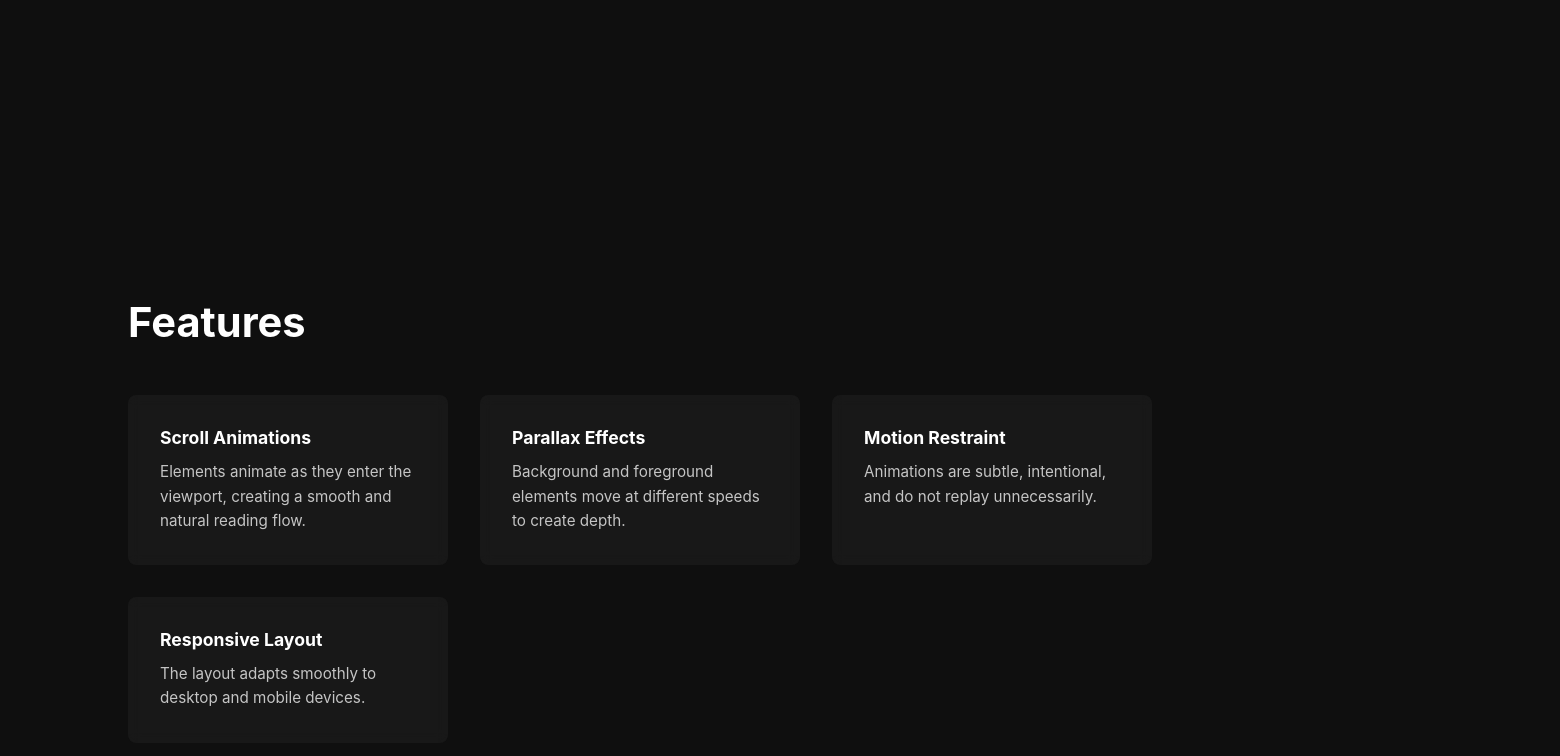
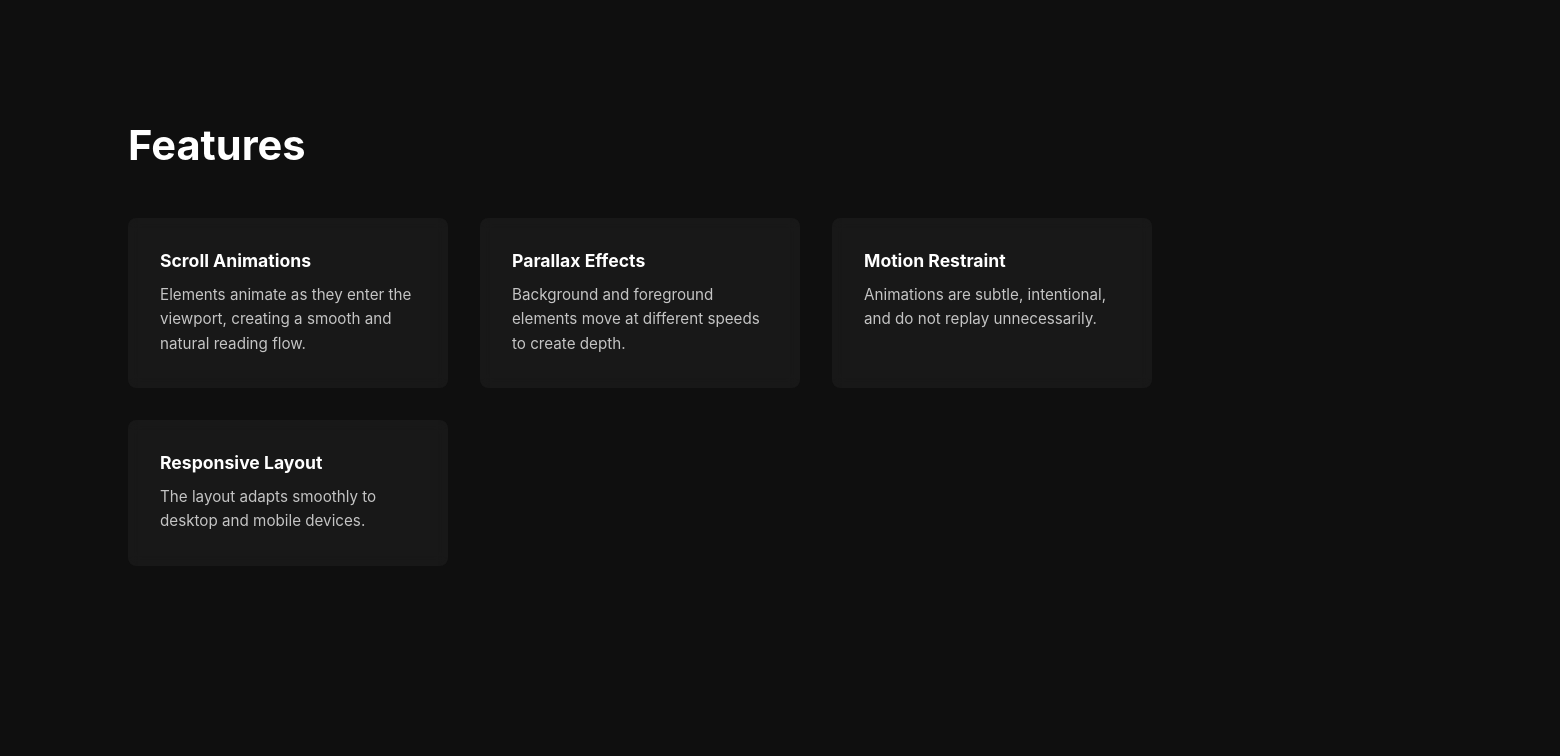
Before and after one commit to AhmedElselly/site_animation, a React (Vite) app: page / in a window 1280 px wide. Shown: the part 1480-2236 px from the top of the page, 1560 px wide, since content can reach past the window. Built offline with nearby package versions, Linux system fonts and the light colour scheme.

Commit message:
made the features section height less

```diff
--- a/src/styles/Features.module.css
+++ b/src/styles/Features.module.css
@@ -1,5 +1,5 @@
 .features {
-  min-height: 100vh;
+  min-height: 10vh;
   padding: 0 10%;
   display: flex;
   align-items: center;
@@ -37,3 +37,6 @@
   line-height: 1.6;
   opacity: 0.75;
 }
+
+@media (max-width: 768px) {
+}
```
